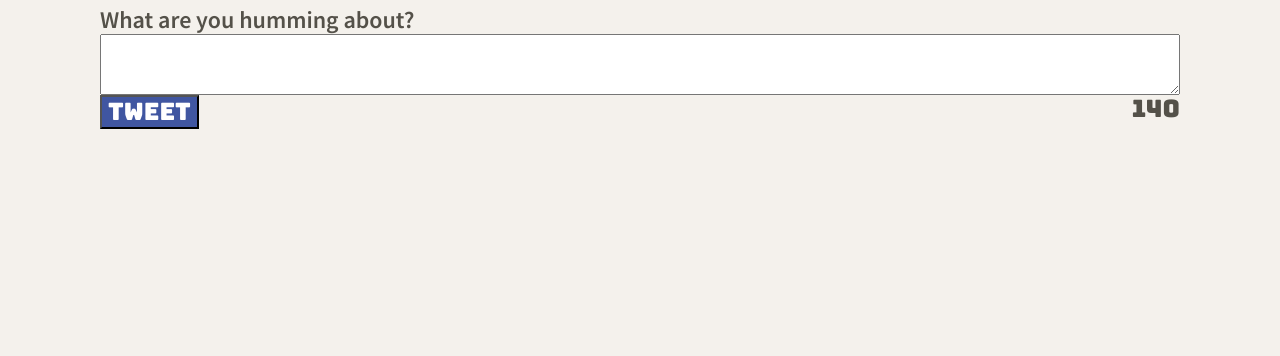
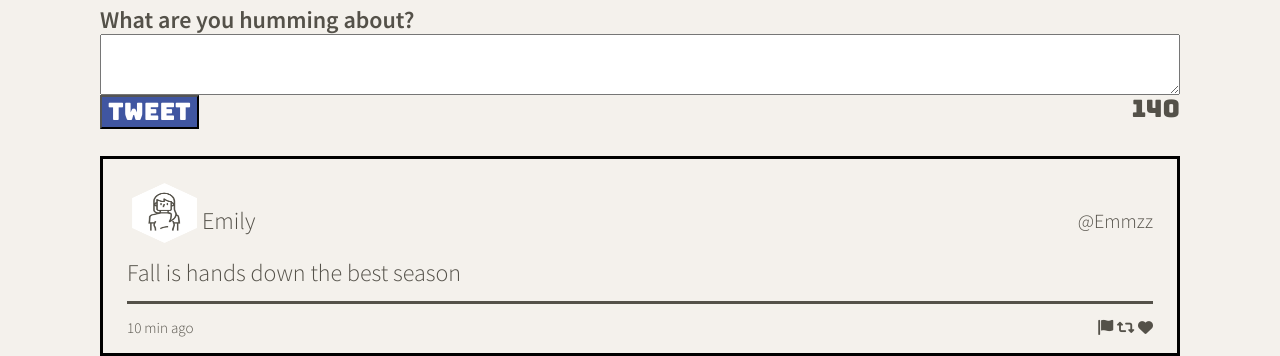
Before and after one commit to aalibarre/tweeter, a website: page public/index.html in a window 1280 px wide. Shown: the part 615-971 px from the top of the page. Before the commit the page ends 800 px from the top, so only its background shows below. Drawn offline with nearby package versions, Linux system fonts and the light colour scheme.

Commit message:
added the css styles to the tweets

```diff
--- a/public/index.html
+++ b/public/index.html
@@ -5,26 +5,43 @@
     <title>Tweeter - Home Page</title>
 
     <!-- External CSS -->
-    <link rel="stylesheet" href="https://cdnjs.cloudflare.com/ajax/libs/normalize/8.0.1/normalize.min.css" type="text/css" />
-    <link href="https://fonts.googleapis.com/css2?family=Bungee&display=swap" rel="stylesheet">
-    <link href="https://fonts.googleapis.com/css2?family=Source+Sans+Pro:ital,wght@0,300;0,600;1,300;1,600&display=swap" rel="stylesheet">
-    <link rel="stylesheet" href="https://cdnjs.cloudflare.com/ajax/libs/font-awesome/6.0.0-beta2/css/all.min.css" integrity="sha512-YWzhKL2whUzgiheMoBFwW8CKV4qpHQAEuvilg9FAn5VJUDwKZZxkJNuGM4XkWuk94WCrrwslk8yWNGmY1EduTA==" crossorigin="anonymous" referrerpolicy="no-referrer" />
-
-
+    <link
+      rel="stylesheet"
+      href="https://cdnjs.cloudflare.com/ajax/libs/normalize/8.0.1/normalize.min.css"
+      type="text/css"
+    />
+    <link
+      href="https://fonts.googleapis.com/css2?family=Bungee&display=swap"
+      rel="stylesheet"
+    />
+    <link
+      href="https://fonts.googleapis.com/css2?family=Source+Sans+Pro:ital,wght@0,300;0,600;1,300;1,600&display=swap"
+      rel="stylesheet"
+    />
+    <link
+      rel="stylesheet"
+      href="https://cdnjs.cloudflare.com/ajax/libs/font-awesome/6.0.0-beta2/css/all.min.css"
+      integrity="sha512-YWzhKL2whUzgiheMoBFwW8CKV4qpHQAEuvilg9FAn5VJUDwKZZxkJNuGM4XkWuk94WCrrwslk8yWNGmY1EduTA=="
+      crossorigin="anonymous"
+      referrerpolicy="no-referrer"
+    />
 
     <!-- App CSS -->
     <link rel="stylesheet" href="/styles/layout.css" type="text/css" />
-    <link rel="stylesheet" href="/styles/nav.css"     type="text/css" />
-    <link rel="stylesheet" href="/styles/header.css"     type="text/css" />
-    <link rel="stylesheet" href="/styles/new-tweet.css"     type="text/css" />
-
+    <link rel="stylesheet" href="/styles/nav.css" type="text/css" />
+    <link rel="stylesheet" href="/styles/header.css" type="text/css" />
+    <link rel="stylesheet" href="/styles/new-tweet.css" type="text/css" />
+    <link rel="stylesheet" href="/styles/tweets-by-users.css" type="text/css" />
 
     <!-- External JS -->
     <script src="https://ajax.googleapis.com/ajax/libs/jquery/3.4.1/jquery.min.js"></script>
 
     <!-- App JS -->
     <script type="text/javascript" src="/scripts/client.js"></script>
-    <script type="text/javascript" src="/scripts/composer-char-counter.js"></script>
+    <script
+      type="text/javascript"
+      src="/scripts/composer-char-counter.js"
+    ></script>
   </head>
 
   <body>
@@ -37,30 +54,52 @@
       </div>
     </nav>
 
-    <header>
+    <header class="main-display-avatar-header">
       <div>
-          <img src="/images/profile-hex.png">
+        <img src="/images/profile-hex.png" />
       </div>
-      <br>
+      <br />
       <div>
-          <h2><strong>Asha</strong> Alibarre </h2>
+        <h2><strong>Asha</strong> Alibarre</h2>
       </div>
-  </header>
+    </header>
 
     <!-- Page-specific (main) content here -->
     <main class="container">
       <section class="new-tweet">
         <h2>Compose Tweet</h2>
-        <form  class="text-box" method="POST" action="/tweets/">
-          <label for="tweet-text"><strong>What are you humming about?</strong></label>
+        <form class="text-box" method="POST" action="/tweets/">
+          <label for="tweet-text"
+            ><strong>What are you humming about?</strong></label
+          >
           <textarea name="text" id="tweet-text"></textarea>
           <div class="button-num">
             <button class="button" type="submit">Tweet</button>
             <output name="counter" class="counter" for="tweet-text">140</output>
           </div>
         </form>
-
+        <br />
       </section>
+      <article class="borderTweets">
+        <header class="avatar-box">
+          <section class="head-of-tweet">
+            <img class="tiny-avatar" src="/images/profile-hex.png" />
+            <p>Emily</p>
+          </section>
+          <section class="at-of-avatar">@Emmzz</section>
+        </header>
+        <section class="actual-tweet">
+          Fall is hands down the best season
+        </section>
+        <footer class="bottom-of-border">
+          <section>10 min ago</section>
+          <section>
+            <i class="hoverIcon fa-solid fa-flag"></i>
+            <i class="hoverIcon fa-solid fa-retweet"></i>
+            <i class="hoverIcon fa-solid fa-heart"></i>
+          </section>
+        </footer>
+      </article>
     </main>
   </body>
 </html>
--- a/public/styles/header.css
+++ b/public/styles/header.css
@@ -1,13 +1,13 @@
 
 
-header {
+.main-display-avatar-header {
     display: flex;
     height: 400px;
     width: 100%;
     justify-content: center;
     align-items: center;
     flex-direction: column;
-    background-color: #652d6e;
+    background-color:#652d6e;
     background-image: url("../images/45-degree-fabric-light\ \(1\).png");
 }
 
--- /dev/null
+++ b/public/styles/tweets-by-users.css
@@ -0,0 +1,39 @@
+.borderTweets {
+  background-color: #f4f1ec;
+  border: solid;
+  border-color: black;
+  height: 200px;
+  padding: 1em;
+}
+
+.avatar-box {
+  display: flex;
+  justify-content: space-between;
+  align-items: center;
+}
+.tiny-avatar {
+  height: 60px;
+  width: 75px;
+}
+.at-of-avatar {
+  font-size: 20px;
+}
+.head-of-tweet {
+  display: flex;
+  justify-content: space-between;
+}
+.actual-tweet {
+  border-bottom: solid;
+  padding-bottom: 15px;
+}
+
+.bottom-of-border {
+  display: flex;
+  justify-content: space-between;
+  font-size: 15px;
+  margin-top: 15px;
+}
+
+.hoverIcon:hover {
+  color: #652d6e;
+}
--- a/server/data-files/initial-tweets.json
+++ b/server/data-files/initial-tweets.json
@@ -8,7 +8,7 @@
     "content": {
       "text": "If I have seen further it is by standing on the shoulders of giants"
     },
-    "created_at": 1636936716826
+    "created_at": 1636937848558
   },
   {
     "user": {
@@ -19,6 +19,6 @@
     "content": {
       "text": "Je pense , donc je suis"
     },
-    "created_at": 1637023116826
+    "created_at": 1637024248558
   }
 ]
```
